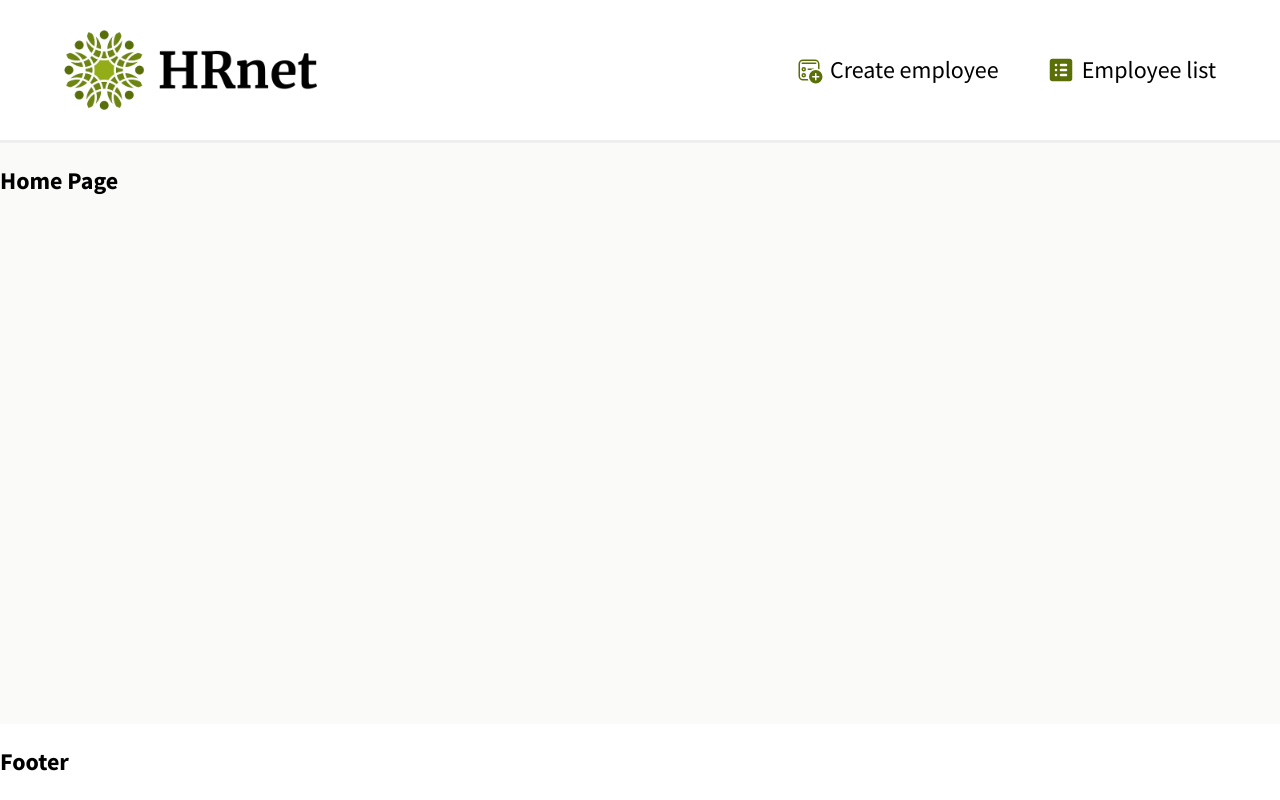
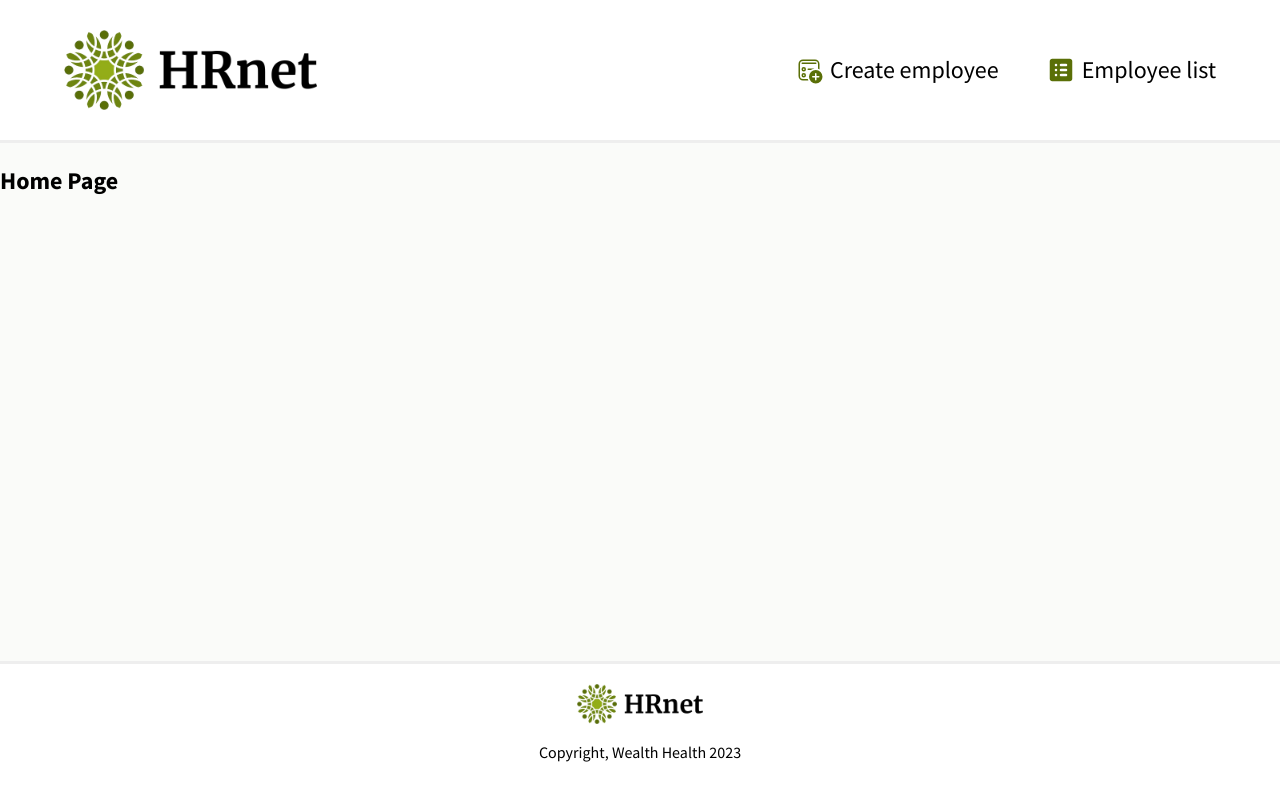
Before and after one commit to fabiendevfront/hrnet, a React (Create React App) app: page / in a window 1280 px wide. Built offline with nearby package versions, Linux system fonts and the light colour scheme.

Commit message:
Create footer component, design

```diff
--- a/src/layout/Footer.jsx
+++ b/src/layout/Footer.jsx
@@ -1,7 +1,12 @@
+import logo from "../assets/logo.png";
+
 const Footer = () => {
     return (
         <footer className="footer">
-            <h2>Footer</h2>
+            <img src={logo} className="footer__logo" alt="Logo du site Hrnet" />
+            <p className="footer__copyright">
+                Copyright, Wealth Health {new Date().getFullYear()}
+            </p>
         </footer>
     );
 };
--- a/src/styles/layout/_footer.scss
+++ b/src/styles/layout/_footer.scss
@@ -4,3 +4,16 @@
 /*****************/
 /* FOOTER LAYOUT */
 /*****************/
+
+.footer {
+    width: 100%;
+    padding: 20px 5% 20px 5%;
+    display: flex;
+    flex-direction: column;
+    align-items: center;
+    border-top: 3px outset;
+
+    &__logo {
+        height: 40px;
+    }
+}
```
